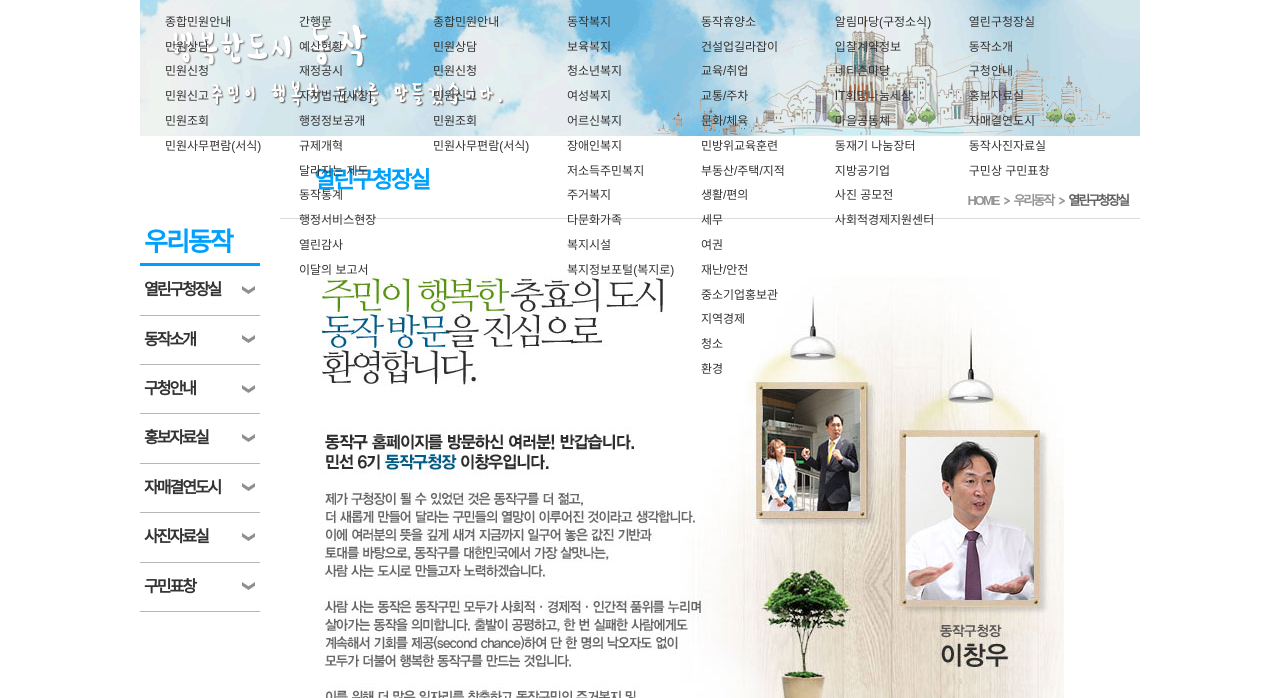
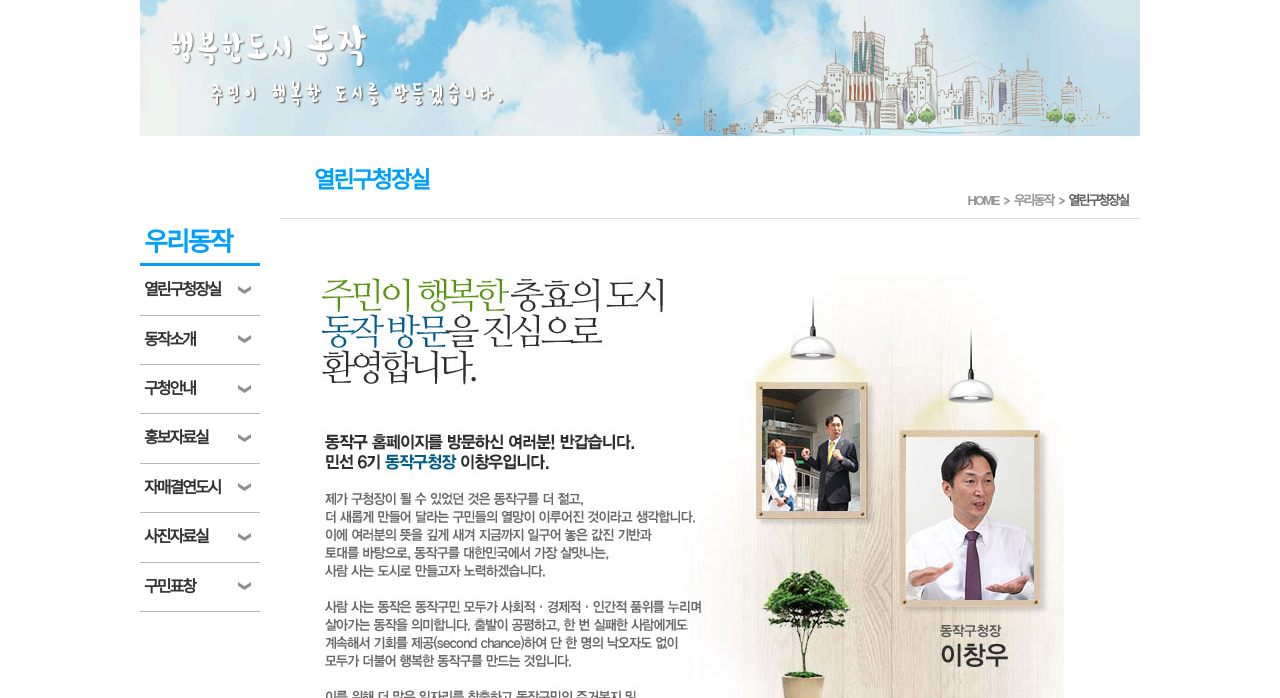
Before and after one commit to sayunji/three, a plain HTML site: page sub1.html in a window 1280 px wide. Shown: the part 102-800 px from the top of the page. Drawn offline with Linux system fonts and the light colour scheme.

Commit message:
[이덕희] 주메뉴 none, sub_css  수정

```diff
--- a/css/common.css
+++ b/css/common.css
@@ -12,7 +12,7 @@ h1 {margin-top: 16px;}
 .gnb_menu>li:first-child{border-left: 1px solid #0a90cd;}
 .gnb_menu>li:first-child+li+li+li+li+li+li {padding-right: 33px;}
 .gnb_menu>li>a{font-size: 22px; font-weight: bold; letter-spacing: 1px; color:#fff;}
-.gnb_menu ul {display:block;  position: absolute; margin-top: 20px; z-index: 1;}
+.gnb_menu ul {display:none;  position: absolute; margin-top: 20px; z-index: 1;}
 .gnb_menu ul li {padding:4px 0;}
 /***header***/
 #visual {position: relative;}
@@ -31,8 +31,8 @@ h1 {margin-top: 16px;}
 #container {overflow: hidden;}
 #sub_menu  {width: 120px; float: left; margin-top: 88px;}
 #sub_menu h3 {font-size: 26px; font-weight: bold;color: #00a0fd; border-bottom:3px solid #00a0fd; padding-bottom: 3px; letter-spacing: -2px; padding-left: 4px;}
-#sub_menu ul li {padding:13px 4px; border-bottom: 1px solid #b7b7b7; background: url(../images/sub_1/sub_1.jpg) 95% center no-repeat;}
-#sub_menu ul li a {font-size: 16px; font-weight: bold; letter-spacing: -2px;}
+#sub_menu ul li {padding:13px 4px; border-bottom: 1px solid #b7b7b7; }
+#sub_menu ul li a {font-size: 16px; font-weight: bold; letter-spacing: -2px;background: url(../images/sub_1/sub_1.jpg) 95% center no-repeat; display: block;}
 #sub_content {float: right; margin-top: 28px; width: 860px; position: relative; margin-bottom: 100px;}
 #sub_content h4 {font-size: 23px; font-weight: bold;color: #00a0fd; border-bottom: 1px solid #dbdbdb; letter-spacing: -2px; padding-bottom: 22px; padding-left: 34px;}
 .l_position {position: absolute; top: 28px;right: 12px;}
```
